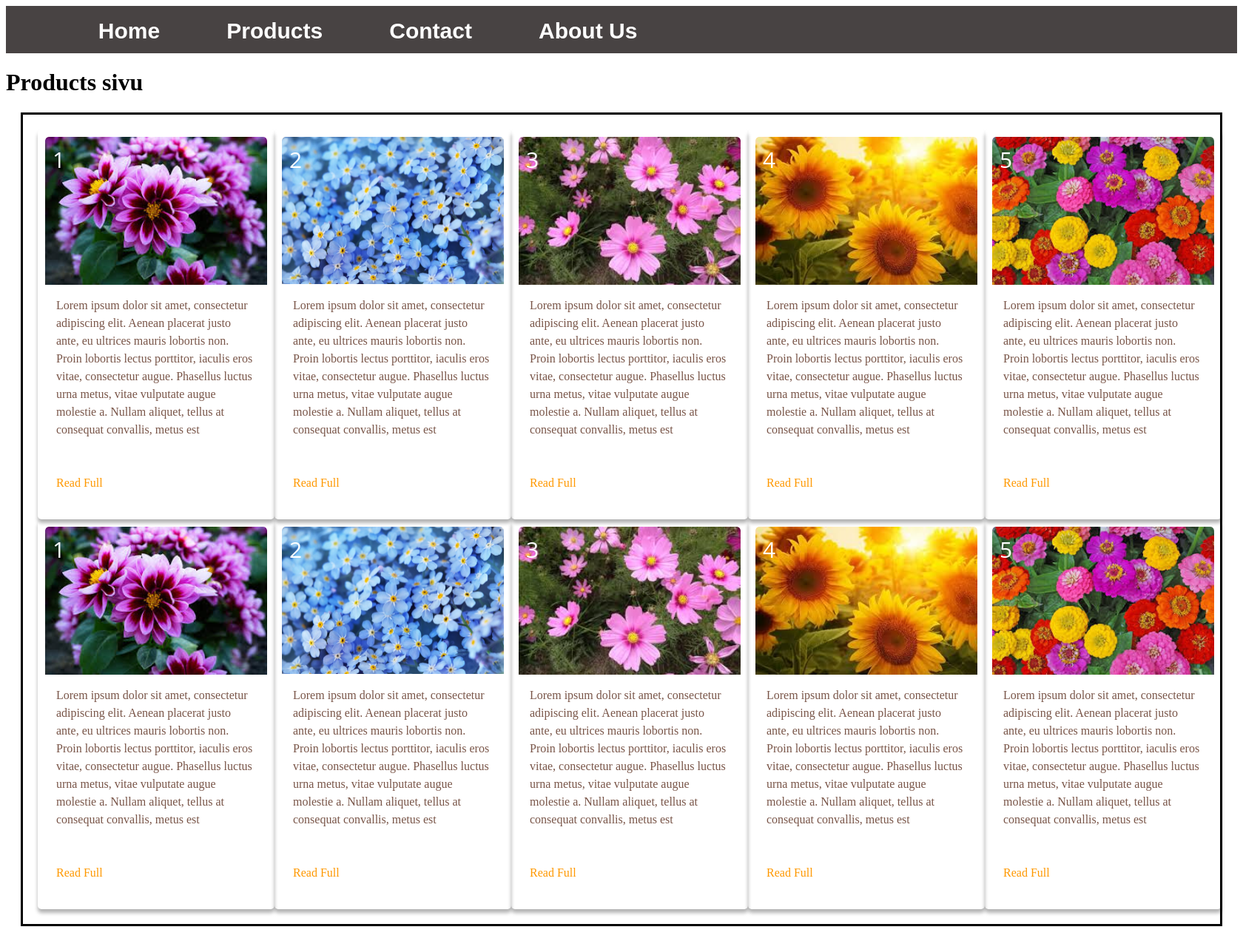
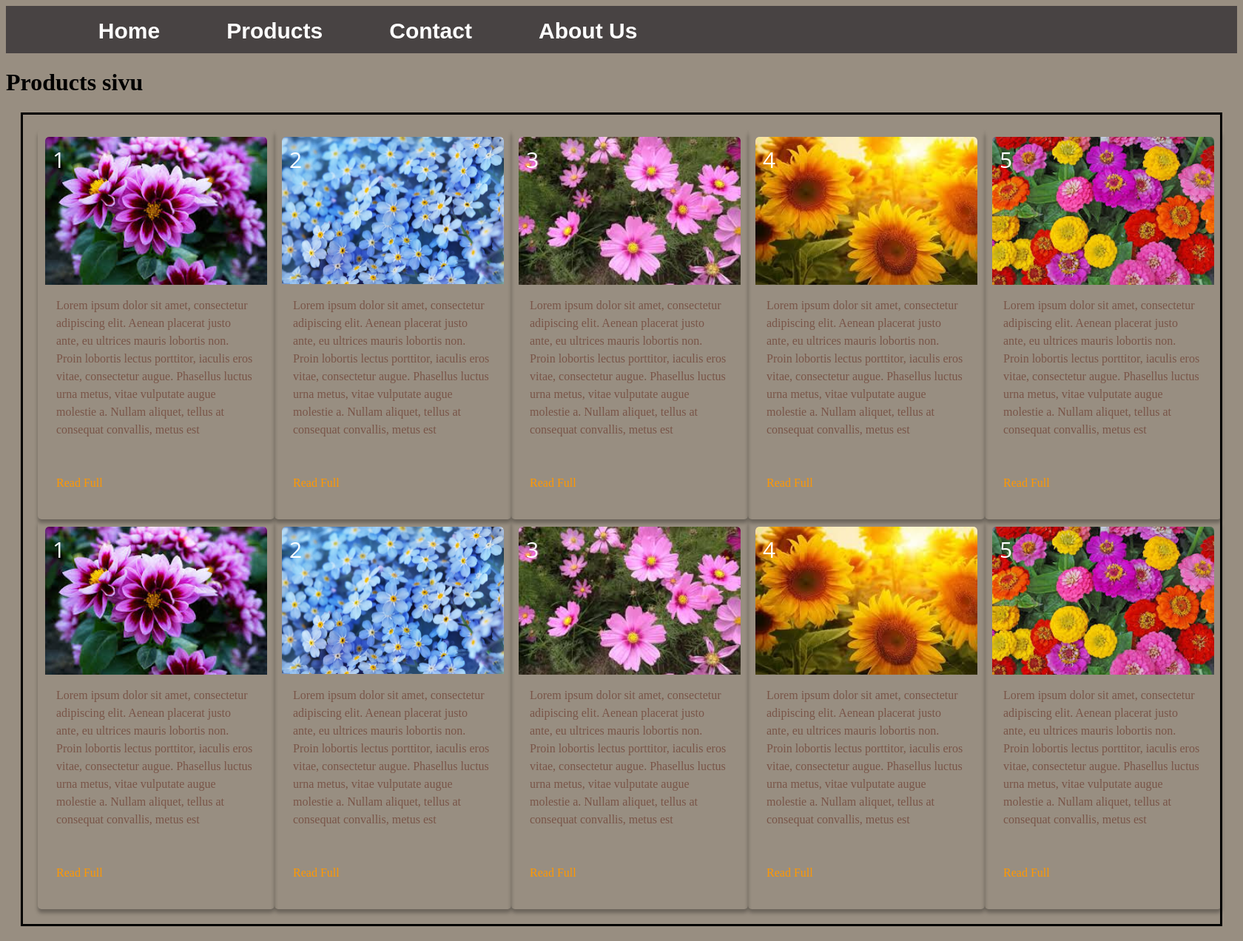
Before and after one commit to mmanniksaar/web-ohjelmointi, a PHP site: page /products.php in a window 1680 px wide. Shown: the whole page at 74% size. Run offline with PHP 8.4, Linux system fonts and the light colour scheme.

Commit message:
commit 22_01_24

```diff
--- a/products.css
+++ b/products.css
@@ -1,3 +1,8 @@
+body{
+    background-color: rgb(152, 142, 129);
+}
+
+
 .grid-container{
     display: grid;
    /* justify-content: center; /* Horisontaalne keskjoondamine */
```
